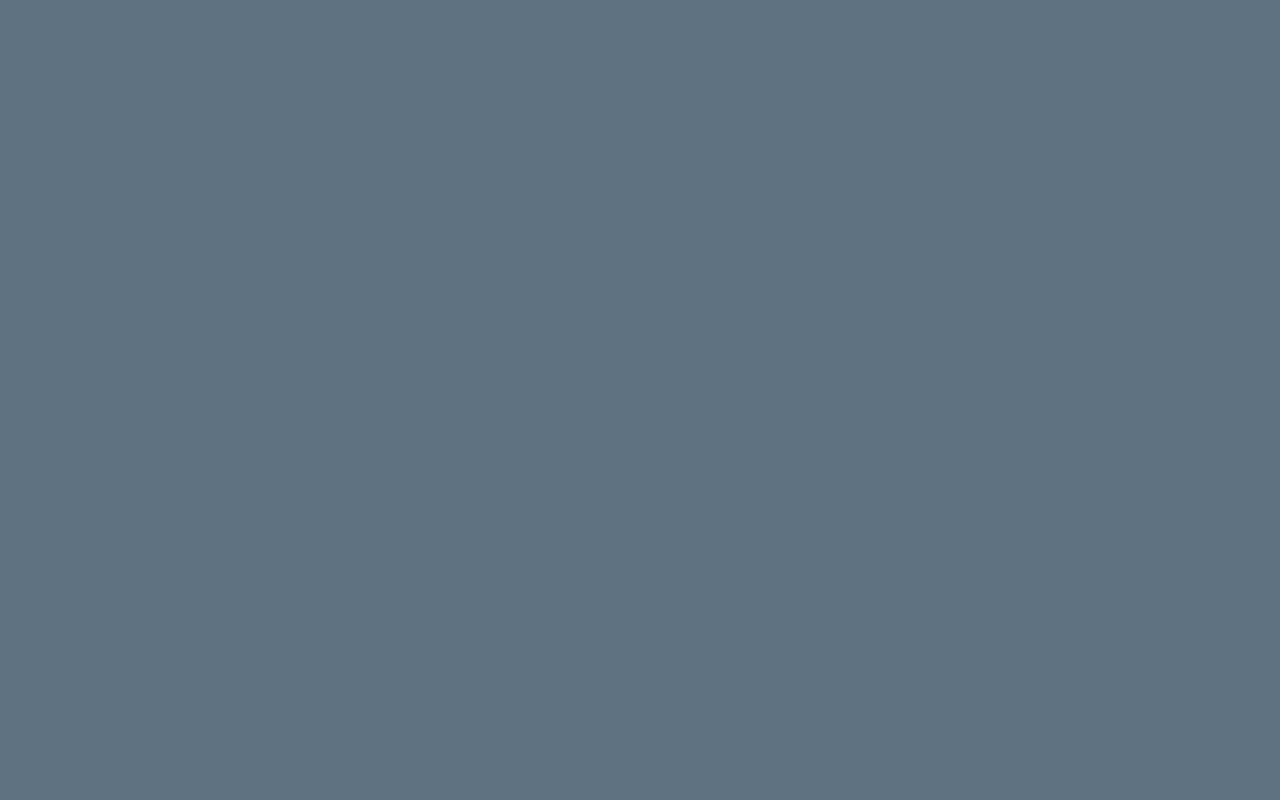
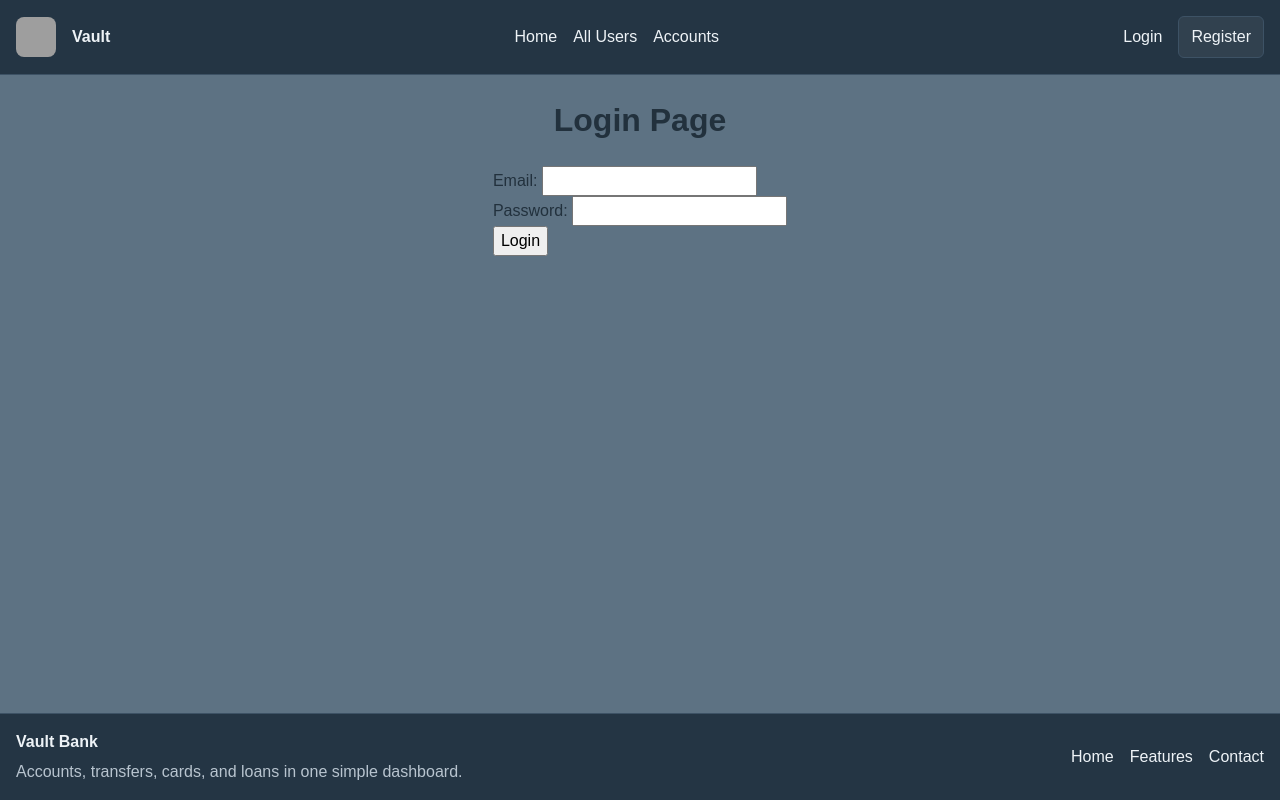
Before and after one commit to Pravin-Sonwane-2004/vaul-frontend, a React (Vite) app in the folder vaul-frontend-application/: page /login in a window 1280 px wide. Before the commit this address had no page. Built offline with nearby package versions, Linux system fonts and the light colour scheme; grey boxes are pictures that could not be loaded.

Commit message:
added contant and features and login pages

```diff
--- a/vaul-frontend-application/src/Router.jsx
+++ b/vaul-frontend-application/src/Router.jsx
@@ -3,7 +3,10 @@ import MainLayout from "./reactsetup/MainLayout";
 import Home from "./user/hompage/Home";
 import Register from "./user/public/Register";
 // import AllUsers from "./user/public/AllUsers";
-// import Login from "./user/public/Login";
+import Login from "./user/public/Login";
+import Contact from "./user/public/contact";
+import Features from "./user/public/Features";
+
 
 function Router() {
   return (
@@ -13,10 +16,12 @@ function Router() {
         <Route path="/" element={<Home />} />
         {/* <Route path="/users" element={<AllUsers />} /> */}
         <Route path="/register" element={<Register />} />
+        <Route path="/login" element={<Login />} />
+        <Route path="/contact" element={<Contact />} />
+        <Route path="/features" element={<Features />} />
       </Route>
+      {/* Without Layout here will not be any layout */}
 
-      {/* Without Layout */}
-      {/* <Route path="/login" element={<Login />} /> */}
     </Routes>
   );
 }
--- a/vaul-frontend-application/src/api/service.jsx
+++ /dev/null
@@ -1,10 +0,0 @@
-// services/userService.js
-export const getAllUsers = async () => {
-    const response = await fetch("http://localhost:8080/api/users/getall");
-
-    if (!response.ok) {
-        throw new Error("Fetch failed");
-    }
-
-    return await response.json();
-};
--- a/vaul-frontend-application/src/user/footer/FooterDiv.jsx
+++ b/vaul-frontend-application/src/user/footer/FooterDiv.jsx
@@ -1,3 +1,4 @@
+import { Link } from "react-router-dom";
 import "./footerDiv.css";
 
 export default function FooterDiv() {
@@ -9,9 +10,9 @@ export default function FooterDiv() {
       </div>
 
       <div className="footer-links">
-        <a href="#home">Home</a>
-        <a href="#features">Features</a>
-        <a href="#contact">Contact</a>
+        <Link to="/">Home</Link>
+        <Link to="/features">Features</Link>
+        <Link to="/contact">Contact</Link>
       </div>
     </footer>
   );
--- a/vaul-frontend-application/src/user/hompage/Home.jsx
+++ b/vaul-frontend-application/src/user/hompage/Home.jsx
@@ -1,11 +1,11 @@
 import "./home.css";
-import { getAllUsers } from "../../api/service";
 
 export default function Home() {
   return (
     <div style={{display: "flex",justifyContent: "center"}}>
-      <h1 style={{color:'white'}}>Welcome</h1>
-      <div></div>
+      <div>
+        <h3>Vaul Bank</h3>
+      </div>
     </div>
   );
 }
--- /dev/null
+++ b/vaul-frontend-application/src/user/public/Contact.jsx
@@ -0,0 +1,7 @@
+export default function Contact() {
+    return (
+        <>
+            <h1>Contact Page</h1>
+        </>
+    )
+}
--- /dev/null
+++ b/vaul-frontend-application/src/user/public/Features.jsx
@@ -0,0 +1,7 @@
+export default function Features() {
+    return (
+        <>
+            <h1>Features Page</h1>
+        </>
+    )
+}
--- /dev/null
+++ b/vaul-frontend-application/src/user/public/Login.jsx
@@ -0,0 +1,88 @@
+import { useState } from "react";
+import { useNavigate } from "react-router-dom";
+
+export default function Login() {
+
+  const navigate = useNavigate();
+
+  const [loginData, setLoginData] = useState({
+    email: "",
+    password: ""
+  });
+
+  const handleChange = (e) => {
+    setLoginData({
+      ...loginData,
+      [e.target.name]: e.target.value
+    });
+  };
+
+  const handleSubmit = async (e) => {
+    e.preventDefault();
+    await loginUser();
+  };
+
+  async function loginUser() {
+    try {
+      const response = await fetch(API_ENDPOINTS.LOGIN , {
+        method: "POST",
+        headers: {
+          "Content-Type": "application/json"
+        },
+        body: JSON.stringify(loginData)
+      });
+
+      if (!response.ok) {
+        alert("Invalid credentials");
+        return;
+      }
+
+      const data = await response.json();
+
+      // future use (JWT token etc)
+      console.log("Login Success:", data);
+
+      alert("Login Successful");
+
+      // redirect after login
+      navigate("/home");
+
+    } catch (error) {
+      console.error(error);
+      alert("Server error");
+    }
+  }
+
+  return (
+    <div style={{ display:"flex", flexDirection:"column", alignItems:"center" }}>
+
+      <h1>Login Page</h1>
+
+      <form onSubmit={handleSubmit}>
+
+        <div>
+          <label>Email: </label>
+          <input
+            name="email"
+            type="email"
+            value={loginData.email}
+            onChange={handleChange}
+          />
+        </div>
+
+        <div>
+          <label>Password: </label>
+          <input
+            name="password"
+            type="password"
+            value={loginData.password}
+            onChange={handleChange}
+          />
+        </div>
+
+        <button type="submit">Login</button>
+
+      </form>
+    </div>
+  );
+}
--- a/vaul-frontend-application/src/user/public/Register.jsx
+++ b/vaul-frontend-application/src/user/public/Register.jsx
@@ -1,3 +1,100 @@
+import { useState } from "react";
+import { useNavigate } from "react-router-dom";
+
 export default function Register() {
-         return     <h1>Register Page</h1>;
+
+  const nev = useNavigate();
+
+  const [formData, setFormData] = useState({
+    name: "",
+    email: "",
+    password: "",
+    confirmPassword: "",
+    phone: ""
+  });
+
+  const handleChange = (e) => {
+    setFormData({
+      ...formData,
+      [e.target.name]: e.target.value
+    });
+  };
+
+  const handleSubmit = async (e) => {
+    e.preventDefault();
+
+    if (formData.password !== formData.confirmPassword) {
+      alert("Passwords do not match");
+      return;
+    }
+
+    await sendData();
+  };
+
+  async function sendData() {
+    const userData = {
+      name: formData.name,
+      email: formData.email,
+        phone: formData.phone,
+      password: formData.password
+    };
+
+    const response = await fetch("API_ENDPOINTS.BASE_URL", {
+      method: "POST",
+      headers: {
+        "Content-Type": "application/json"
+      },
+      body: JSON.stringify(userData)
+    });
+
+    if (!response.ok) {
+      alert("Registration failed");
+      return;
+    }
+
+    alert("User registered successfully");
+    nev("/login");
+  }
+
+  return (
+    <div style={{ display: "flex", flexDirection: "column", alignItems: "center" }}>
+      <strong style={{ textAlign: "center", fontSize: "30px" }}>
+        Register Page
+      </strong>
+
+      <form onSubmit={handleSubmit}>
+        <div>
+          <label>Name: </label>
+          <input name="name" value={formData.name} onChange={handleChange} />
+        </div>
+
+        <div>
+          <label>Email: </label>
+          <input name="email" value={formData.email} onChange={handleChange} />
+        </div>
+
+         <div>
+            <label htmlFor="">Phone No: </label>
+               <input
+                  name="phone"
+                  type="tel"
+                  value={formData.phone}
+                  onChange={handleChange}
+               />
+         </div>
+
+        <div>
+          <label>Password: </label>
+          <input name="password" type="password" value={formData.password} onChange={handleChange} />
+        </div>
+
+        <div>
+          <label>Confirm Password: </label>
+          <input name="confirmPassword" type="password" value={formData.confirmPassword} onChange={handleChange} />
+        </div>
+
+        <button type="submit">Register</button>
+      </form>
+    </div>
+  );
 }
```
Also changed, not shown: vaul-frontend-application/src/api/service.js (added, +7 -0 lines), vaul-frontend-application/src/user/admin/GetAllUsers.jsx (+16 -16 lines).
